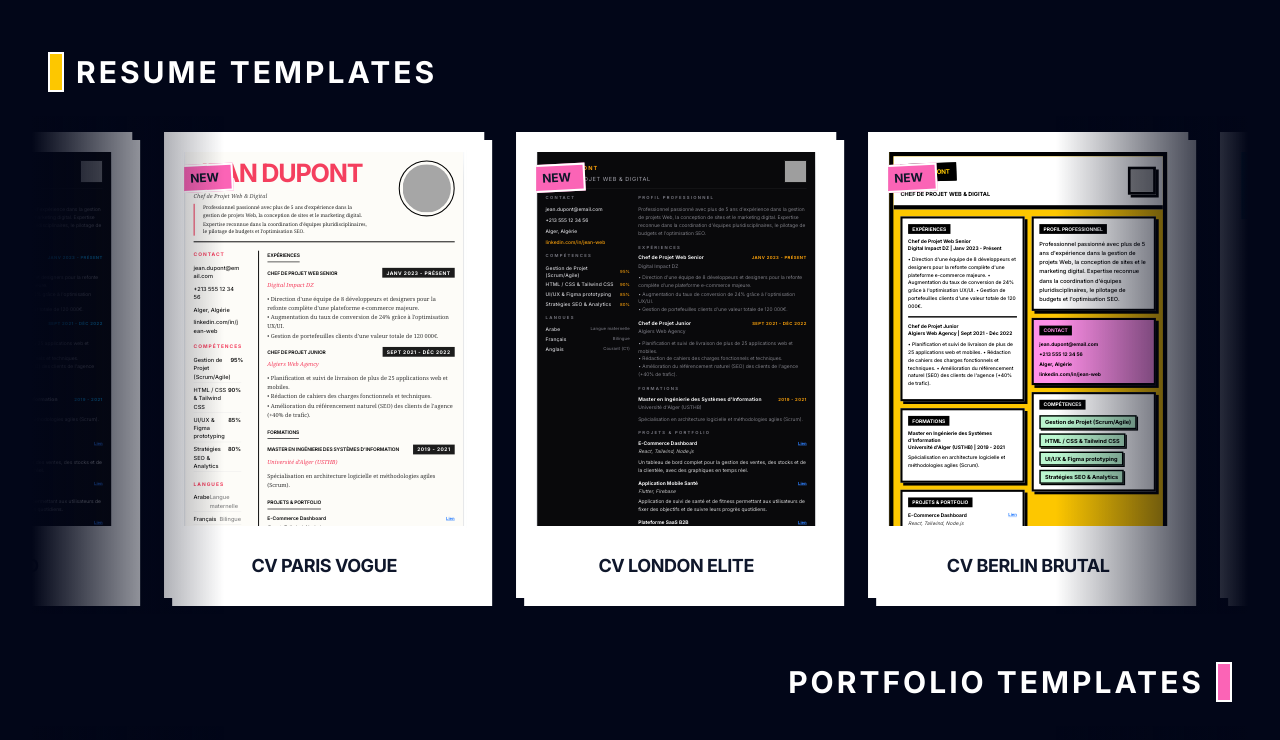
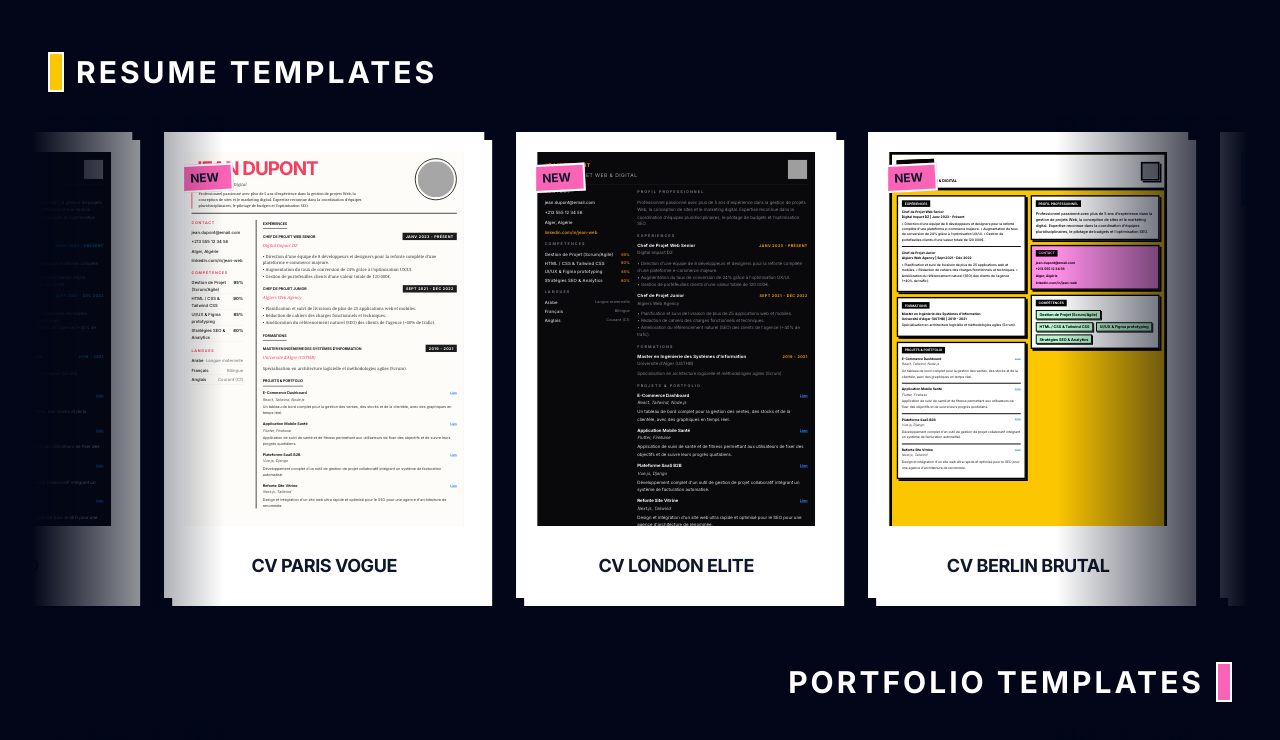
Before and after one commit to dovaphonedz-jpg/mon-cv-go, a React (Vite) app: page / in a window 1280 px wide. Shown: the part 1700-2440 px from the top of the page. Built offline with nearby package versions, Linux system fonts and the light colour scheme; grey boxes are pictures that could not be loaded; a web font is replaced by a local one.

Commit message:
feat: ajout des qualites et systeme Auto-Fit 1-page pour CV

```diff
--- a/src/components/cv-templates/TemplateModern.jsx
+++ b/src/components/cv-templates/TemplateModern.jsx
@@ -1,8 +1,8 @@
 import React from 'react';
 import { templates100, translations } from '../../utils/cvData';
 
-export default function TemplateModern({ cvData, config }) {
-  const { personal, summary, experiences, education, skills, languages, projects = [] } = cvData;
+function RawTemplateModern({ cvData, config }) {
+  const { personal, summary, experiences, education, skills, qualities = [], languages, projects = [] } = cvData;
   const { color, font, fontSize, spacing, template } = config;
 
   // Find active template config
@@ -29,7 +29,7 @@ export default function TemplateModern({ cvData, config }) {
   const getScale = () => fontSize === 'small' ? '0.9em' : fontSize === 'large' ? '1.1em' : '1em';
 
   // Base layout wrapper
-  let containerClasses = `cv-page ${fontClass} bg-white text-slate-800 shadow-2xl relative w-full h-full h-[1123px] overflow-hidden box-border transition-all duration-300`;
+  let containerClasses = `cv-page ${fontClass} bg-white text-slate-800 shadow-2xl relative w-full min-h-[1123px] box-border transition-all duration-300`;
 
   // Global Styles
   if (style === 'bordered') containerClasses += ' border-[12px] border-slate-100';
@@ -56,7 +56,7 @@ export default function TemplateModern({ cvData, config }) {
   // 0.1 NEOBRUTALISM
   if (layout === 'neobrutalism') {
     return (
-      <div className={`cv-page ${fontClass} bg-yellow-400 text-black shadow-2xl relative w-full h-full h-[1123px] overflow-hidden box-border border-[12px] border-black`} style={{ fontSize: getScale() }}>
+      <div className={`cv-page ${fontClass} bg-yellow-400 text-black shadow-2xl relative w-full min-h-[1123px] box-border border-[12px] border-black`} style={{ fontSize: getScale() }}>
         <header className="p-5 border-b-[12px] border-black bg-white flex justify-between items-center">
           <div>
             <h1 className="text-lg font-black uppercase tracking-tighter mb-2 bg-black text-yellow-400 inline-block px-4 py-2 border-4 border-black" style={{ transform: 'rotate(-2deg)' }}>{personal.name}</h1>
@@ -145,6 +145,22 @@ export default function TemplateModern({ cvData, config }) {
                 </div>
               </section>
             )}
+            {qualities.length > 0 && (
+              <section className="bg-white border-[6px] border-black p-4 shadow-[8px_8px_0px_0px_rgba(0,0,0,1)]">
+                <h3 className="text-sm font-black uppercase mb-4 bg-black text-white inline-block px-3 py-1">{t.qualities || 'Qualités'}</h3>
+                <div className="flex flex-wrap gap-2">
+                  {qualities.map((q, idx) => {
+                    const name = typeof q === 'string' ? q : q?.name;
+                    if (!name) return null;
+                    return (
+                      <span key={idx} className="font-bold border-4 border-black px-3 py-1 bg-[#fef08a] shadow-[4px_4px_0px_0px_rgba(0,0,0,1)] text-xs">
+                        {name}
+                      </span>
+                    );
+                  })}
+                </div>
+              </section>
+            )}
           </div>
         </div>
       </div>
@@ -154,7 +170,7 @@ export default function TemplateModern({ cvData, config }) {
   // 0.2 GLASSMORPHISM
   if (layout === 'glassmorphism') {
     return (
-      <div className={`cv-page ${fontClass} bg-slate-900 text-white shadow-2xl relative w-full h-full h-[1123px] overflow-hidden box-border p-5`} style={{ fontSize: getScale() }}>
+      <div className={`cv-page ${fontClass} bg-slate-900 text-white shadow-2xl relative w-full min-h-[1123px] box-border p-5`} style={{ fontSize: getScale() }}>
         {/* Background Decorative blobs */}
         <div className="absolute top-0 right-0 w-[400px] h-[400px] bg-purple-500 rounded-full mix-blend-screen filter blur-[100px] opacity-40"></div>
         <div className="absolute bottom-0 left-0 w-[400px] h-[400px] bg-blue-500 rounded-full mix-blend-screen filter blur-[100px] opacity-40"></div>
@@ -220,6 +236,22 @@ export default function TemplateModern({ cvData, config }) {
                   </div>
                 </section>
               )}
+              {qualities.length > 0 && (
+                <section className="bg-white/10 backdrop-blur-xl border border-white/20 p-4 rounded-3xl shadow-xl">
+                  <h3 className="text-base font-bold uppercase tracking-widest text-white/90 mb-4">{t.qualities || 'Qualités'}</h3>
+                  <div className="flex flex-wrap gap-2">
+                    {qualities.map((q, idx) => {
+                      const name = typeof q === 'string' ? q : q?.name;
+                      if (!name) return null;
+                      return (
+                        <span key={idx} className="px-3 py-1 bg-white/20 rounded-full text-xs text-white font-medium border border-white/30">
+                          {name}
+                        </span>
+                      );
+                    })}
+                  </div>
+                </section>
+              )}
 
               {languages.length > 0 && (
                 <section className="bg-white/10 backdrop-blur-xl border border-white/20 p-4 rounded-3xl shadow-xl">
@@ -248,7 +280,7 @@ export default function TemplateModern({ cvData, config }) {
     const shadow = isNeon ? `0 0 15px ${accent}` : 'none';
 
     return (
-      <div className={`cv-page ${fontClass} bg-[#09090b] text-[#f4f4f5] shadow-2xl relative w-full h-full h-[1123px] overflow-hidden box-border p-6`} style={{ fontSize: getScale() }}>
+      <div className={`cv-page ${fontClass} bg-[#09090b] text-[#f4f4f5] shadow-2xl relative w-full min-h-[1123px] box-border p-6`} style={{ fontSize: getScale() }}>
         <header className="border-b border-[#27272a] pb-4 mb-4 flex justify-between items-end">
           <div>
             <h1 className="text-base font-extrabold uppercase tracking-[0.2em] mb-2" style={{ color: accent, textShadow: shadow }}>{personal.name}</h1>
@@ -280,6 +312,22 @@ export default function TemplateModern({ cvData, config }) {
                       <span className="text-xs" style={{ color: accent }}>{s.level}</span>
                     </li>
                   ))}
+                </ul>
+              </section>
+            )}
+            {qualities.length > 0 && (
+              <section>
+                <h3 className="text-xs font-bold uppercase tracking-[0.3em] text-[#71717a] mb-4">{t.qualities || 'Qualités'}</h3>
+                <ul className="text-sm text-[#d4d4d8] space-y-2 font-medium tracking-wide">
+                  {qualities.map((q, idx) => {
+                    const name = typeof q === 'string' ? q : q?.name;
+                    if (!name) return null;
+                    return (
+                      <li key={idx} className="flex items-center gap-2">
+                        <span style={{ color: accent }}>•</span> {name}
+                      </li>
+                    );
+                  })}
                 </ul>
               </section>
             )}
@@ -365,7 +413,7 @@ export default function TemplateModern({ cvData, config }) {
   // 0.4 TYPOGRAPHIC
   if (layout === 'typographic') {
     return (
-      <div className={`cv-page ${fontClass} bg-[#fdfcf8] text-[#1c1c1c] shadow-2xl relative w-full h-full h-[1123px] overflow-hidden box-border p-6`} style={{ fontSize: getScale() }}>
+      <div className={`cv-page ${fontClass} bg-[#fdfcf8] text-[#1c1c1c] shadow-2xl relative w-full min-h-[1123px] box-border p-6`} style={{ fontSize: getScale() }}>
         <header className="border-b-[3px] border-[#1c1c1c] pb-4 mb-6 flex justify-between items-start">
           <div className="w-2/3">
             <h1 className="text-7xl font-black uppercase tracking-tighter leading-none mb-4" style={{ color: themeColor }}>{personal.name}</h1>
@@ -399,6 +447,22 @@ export default function TemplateModern({ cvData, config }) {
                       <span className="font-bold">{s.level}</span>
                     </li>
                   ))}
+                </ul>
+              </section>
+            )}
+            {qualities.length > 0 && (
+              <section>
+                <h3 className="text-sm font-bold uppercase tracking-[0.2em] mb-4" style={{ color: themeColor }}>{t.qualities || 'Qualités'}</h3>
+                <ul className="text-base font-medium space-y-1">
+                  {qualities.map((q, idx) => {
+                    const name = typeof q === 'string' ? q : q?.name;
+                    if (!name) return null;
+                    return (
+                      <li key={idx} className="border-b border-[#e5e5e5] pb-1">
+                        {name}
+                      </li>
+                    );
+                  })}
                 </ul>
               </section>
             )}
@@ -583,6 +647,22 @@ export default function TemplateModern({ cvData, config }) {
                 </ul>
               </section>
             )}
+            {qualities.length > 0 && (
+              <section>
+                {getSectionHeader(t.qualities || 'Qualités')}
+                <div className="flex flex-wrap gap-2">
+                  {qualities.map((q, idx) => {
+                    const name = typeof q === 'string' ? q : q?.name;
+                    if (!name) return null;
+                    return (
+                      <span key={idx} className="px-2.5 py-1 bg-slate-200 text-slate-800 rounded text-xs font-medium">
+                        {name}
+                      </span>
+                    );
+                  })}
+                </div>
+              </section>
+            )}
 
             {languages.length > 0 && (
               <section>
@@ -688,6 +768,22 @@ export default function TemplateModern({ cvData, config }) {
                 </div>
               </section>
             )}
+            {qualities.length > 0 && (
+              <section>
+                {getSectionHeader(t.qualities || 'Qualités')}
+                <div className="flex flex-wrap gap-2">
+                  {qualities.map((q, idx) => {
+                    const name = typeof q === 'string' ? q : q?.name;
+                    if (!name) return null;
+                    return (
+                      <span key={idx} className="px-3 py-1 bg-slate-100 text-slate-700 text-xs font-bold rounded-full border" style={{ borderColor: themeColor }}>
+                        {name}
+                      </span>
+                    );
+                  })}
+                </div>
+              </section>
+            )}
 
             {languages.length > 0 && (
               <section>
@@ -750,6 +846,22 @@ export default function TemplateModern({ cvData, config }) {
                       <span className="opacity-80 font-bold">{s.level}</span>
                     </li>
                   ))}
+                </ul>
+              </section>
+            )}
+            {qualities.length > 0 && (
+              <section>
+                <h3 className="text-sm font-bold uppercase tracking-wider mb-3 border-b border-white/30 pb-1">{t.qualities || 'Qualités'}</h3>
+                <ul className="text-xs text-white/90 space-y-2 font-medium">
+                  {qualities.map((q, idx) => {
+                    const name = typeof q === 'string' ? q : q?.name;
+                    if (!name) return null;
+                    return (
+                      <li key={idx} className="flex items-center gap-1.5">
+                        <span>•</span> {name}
+                      </li>
+                    );
+                  })}
                 </ul>
               </section>
             )}
@@ -933,6 +1045,22 @@ export default function TemplateModern({ cvData, config }) {
               </ul>
             </section>
           )}
+          {qualities.length > 0 && (
+            <section>
+              {getSectionHeader(t.qualities || 'Qualités')}
+              <ul className="text-xs text-slate-700 space-y-2 font-medium">
+                {qualities.map((q, idx) => {
+                  const name = typeof q === 'string' ? q : q?.name;
+                  if (!name) return null;
+                  return (
+                    <li key={idx} className="border-b pb-1">
+                      {name}
+                    </li>
+                  );
+                })}
+              </ul>
+            </section>
+          )}
 
           {languages.length > 0 && (
             <section>
@@ -952,3 +1080,66 @@ export default function TemplateModern({ cvData, config }) {
     </div>
   );
 }
+
+function AutoFitWrapper({ children, cvData, config }) {
+  const [fitScale, setFitScale] = React.useState(1);
+  const innerRef = React.useRef(null);
+  const autoFit = config?.autoFit !== false;
+
+  React.useLayoutEffect(() => {
+    if (!autoFit || !innerRef.current) {
+      setFitScale(1);
+      return;
+    }
+
+    const el = innerRef.current;
+    const targetHeight = 1115; // Target height in px for A4 (1123px)
+
+    // Reset inline scale temporarily to measure actual scrollHeight
+    el.style.transform = 'none';
+    el.style.width = '100%';
+    el.style.height = 'auto';
+
+    const naturalHeight = el.scrollHeight;
+
+    if (naturalHeight > targetHeight + 10) {
+      const calculatedScale = targetHeight / naturalHeight;
+      // Cap scale between 0.55 and 1
+      const newScale = Math.max(0.55, Math.min(1, Math.floor(calculatedScale * 1000) / 1000));
+      setFitScale(newScale);
+    } else {
+      setFitScale(1);
+    }
+
+    el.style.height = '100%';
+  }, [cvData, config, autoFit]);
+
+  return (
+    <div className="cv-auto-fit-container w-full h-full h-[1123px] overflow-hidden relative box-border bg-white">
+      <div
+        ref={innerRef}
+        className="w-full h-full transition-transform duration-200 box-border origin-top-left"
+        style={{
+          transform: fitScale < 1 ? `scale(${fitScale})` : 'none',
+          width: fitScale < 1 ? `${(100 / fitScale).toFixed(3)}%` : '100%',
+          height: fitScale < 1 ? `${(100 / fitScale).toFixed(3)}%` : '100%',
+        }}
+      >
+        {children}
+      </div>
+      {fitScale < 1 && (
+        <div className="absolute bottom-2 right-2 bg-slate-900/85 text-white text-[10px] font-mono px-2.5 py-1 rounded-full backdrop-blur pointer-events-none opacity-80 z-50 print:hidden flex items-center gap-1 shadow-md">
+          <span>✨ 1 Page Auto-Fit ({Math.round(fitScale * 100)}%)</span>
+        </div>
+      )}
+    </div>
+  );
+}
+
+export default function TemplateModern({ cvData, config }) {
+  return (
+    <AutoFitWrapper cvData={cvData} config={config}>
+      <RawTemplateModern cvData={cvData} config={config} />
+    </AutoFitWrapper>
+  );
+}
```
